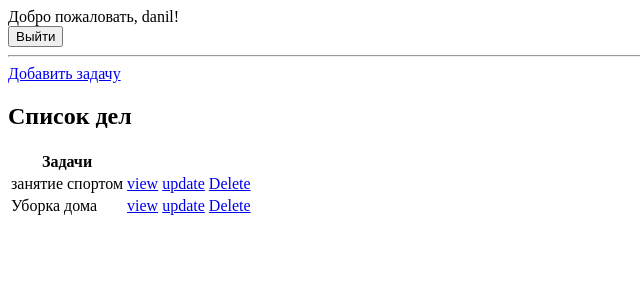
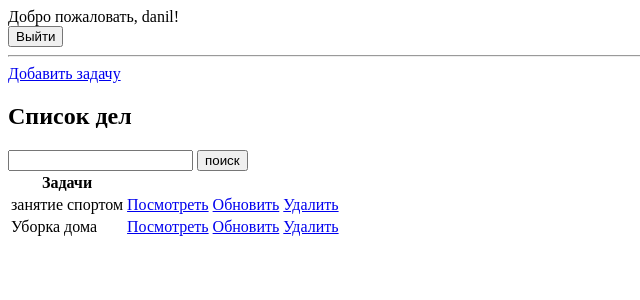
Before and after one commit to Desmond1357/ToDoList, a Django app: page / in a window 1280 px wide. Shown: the top 300 px of the page, without its empty margins (0-640 px from the left). Run offline with Django 5.2, Linux system fonts and the light colour scheme; a user stored in the database is signed in; data comes from the database, SQL or seed files in the repository; both versions use the stored data as it was after the commit.

Commit message:
добавили поиск

```diff
--- a/base/templates/base/task_list.html
+++ b/base/templates/base/task_list.html
@@ -20,6 +20,11 @@
 <a href="{% url 'task-create' %}">Добавить задачу</a>
 <h2>Список дел</h2>
 
+ <form action="" method="get">
+     <input type="text" name="search-area" value="{{search_input}}">
+     <input type="submit" value="поиск">
+ </form>
+
 <table>
     <tr>
         <th>Задачи</th>
@@ -28,9 +33,9 @@
     {%for task in tasks%}
     <tr>
         <td>{{task.title}}</td>
-        <td><a href="{%url 'task' task.id%}">view</a></td>
-        <td><a href="{%url 'task-update' task.id%}">update</a></td>
-        <td><a href="{%url 'task-delete' task.id%}">Delete</a></td>
+        <td><a href="{%url 'task' task.id%}">Посмотреть</a></td>
+        <td><a href="{%url 'task-update' task.id%}">Обновить</a></td>
+        <td><a href="{%url 'task-delete' task.id%}">Удалить</a></td>
     </tr>
     {%empty%}
         <h3>Нет задач</h3>
--- a/base/views.py
+++ b/base/views.py
@@ -47,6 +47,13 @@ class TaskList(LoginRequiredMixin, ListView):
         context = super().get_context_data(**kwargs)
         context['tasks'] = context['tasks'].filter(user=self.request.user)
         context['count'] = context['tasks'].filter(complete=False).count()
+
+        search_input = self.request.GET.get('search-area') or ''
+
+        if search_input:
+            context['tasks'] = context['tasks'].filter(title__startswith=search_input)
+        context['search_input'] = search_input
+
         return context
 
 
```
Also changed, not shown: db.sqlite3.
